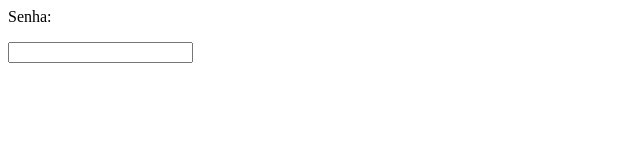
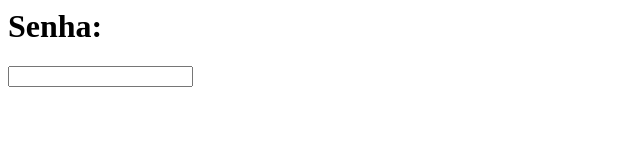
Before and after one commit to CEEMTI-BG-prof-Melissa/aula-04-25-03-yuriaaaa, a plain HTML site: page windex.html in a window 1280 px wide. Shown: the whole page, without its empty margins (0-640 px from the left). Drawn offline with Linux system fonts and the light colour scheme.

Commit message:
Update windex.html

```diff
--- a/windex.html
+++ b/windex.html
@@ -4,7 +4,7 @@
   </head>
   <body>
     <form>
-      <p>Senha: </p>
+      <h1>Senha: </h1>
       <input type="passoword">
     </form>
   </body>
```
